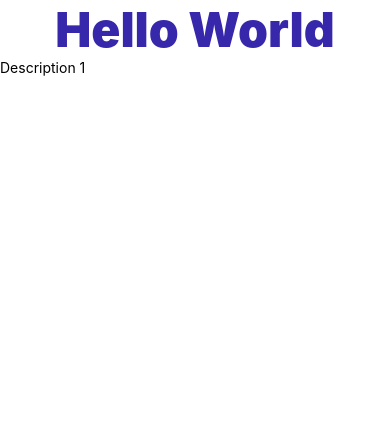
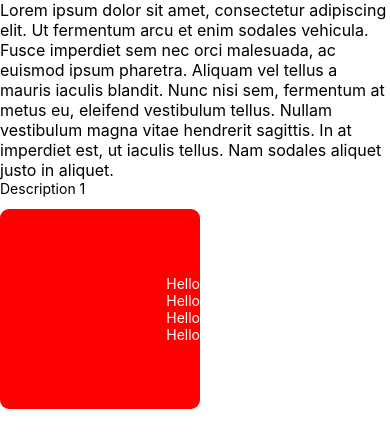
Before and after one commit to chairoel/first-project-react-native, a React Native app: screen / in a window 390 px wide. Shown: the top 448 px of the page. Built offline with nearby package versions, Linux system fonts and the light colour scheme.

Commit message:
style lanjutan

```diff
--- a/App.js
+++ b/App.js
@@ -6,14 +6,46 @@ const App = () => {
     <View>
       <Text
         style={{
-          textAlign: 'center',
-          fontSize: 48,
-          fontWeight: '900',
-          color: '#3627ab',
+          textAlign: 'auto',
+          fontSize: 16,
+          // fontWeight: '900',
+          // color: '#3627ab',
+          // marginTop: 30,
+          // marginBottom: 30,
+          // marginVertical: 30,
+          // marginLeft: 20,
+          // marginRight: 20,
+          // marginHorizontal: 30,
+          // margin: 10,
+
+          // letterSpacing: 20,
+          // lineHeight: 25,
         }}>
-        Hello World
+        Lorem ipsum dolor sit amet, consectetur adipiscing elit. Ut fermentum
+        arcu et enim sodales vehicula. Fusce imperdiet sem nec orci malesuada,
+        ac euismod ipsum pharetra. Aliquam vel tellus a mauris iaculis blandit.
+        Nunc nisi sem, fermentum at metus eu, eleifend vestibulum tellus. Nullam
+        vestibulum magna vitae hendrerit sagittis. In at imperdiet est, ut
+        iaculis tellus. Nam sodales aliquet justo in aliquet.
       </Text>
       <Text>Description 1</Text>
+
+      <View
+        style={{
+          marginVertical: 12,
+          width: 200,
+          height: 200,
+          backgroundColor: 'red',
+          borderRadius: 9,
+          justifyContent: 'center',
+          alignItems: 'flex-end',
+          flexDirection: 'column',
+        }}>
+        <Text style={{color: 'white'}}>Hello</Text>
+        <Text style={{color: 'white'}}>Hello</Text>
+        <Text style={{color: 'white'}}>Hello</Text>
+        <Text style={{color: 'white'}}>Hello</Text>
+      </View>
     </View>
   );
 };
```
